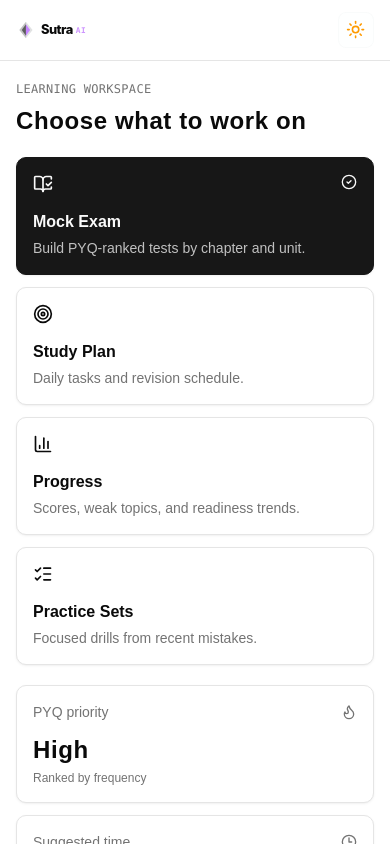
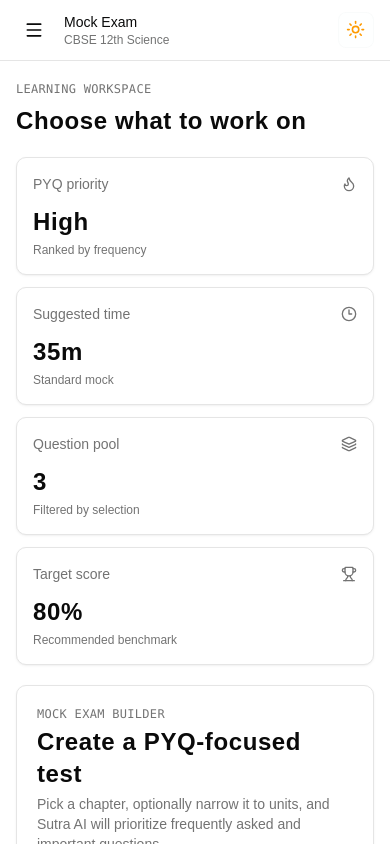
Before and after one commit to randomboy24/sutra-ai, a Next.js app in the folder frontend/: page /dashboard in a window 390 px wide. Shown: the top 844 px of the page. Built offline with nearby package versions, Linux system fonts and the light colour scheme.

Commit message:
Add mobile dashboard section menu

```diff
--- a/frontend/components/dashboard/mock-exam-dashboard.tsx
+++ b/frontend/components/dashboard/mock-exam-dashboard.tsx
@@ -12,6 +12,7 @@ import {
   FlameIcon,
   Layers3Icon,
   ListChecksIcon,
+  MenuIcon,
   PlayIcon,
   RotateCcwIcon,
   SearchIcon,
@@ -324,6 +325,7 @@ const dashboardSections: {
 
 export function MockExamDashboard() {
   const [activeSection, setActiveSection] = useState<DashboardSection>("mock");
+  const [mobileMenuOpen, setMobileMenuOpen] = useState(false);
   const [mode, setMode] = useState<ExamMode>("setup");
   const [subjectId, setSubjectId] = useState(subjects[0].id);
   const [chapterId, setChapterId] = useState(subjects[0].chapters[0].id);
@@ -500,6 +502,14 @@ export function MockExamDashboard() {
     }
   };
 
+  const selectSection = (sectionId: DashboardSection) => {
+    setActiveSection(sectionId);
+    setMobileMenuOpen(false);
+  };
+
+  const activeSectionConfig =
+    dashboardSections.find((section) => section.id === activeSection) ?? dashboardSections[0];
+
   if (mode === "exam" && activeQuestion) {
     return (
       <main className="min-h-screen bg-background text-foreground">
@@ -640,10 +650,20 @@ export function MockExamDashboard() {
       <header className="sticky top-0 z-20 border-b bg-background/90 backdrop-blur supports-[backdrop-filter]:bg-background/70">
         <div className="mx-auto flex max-w-7xl items-center justify-between gap-3 px-4 py-3 sm:px-5 lg:px-8">
           <div className="flex min-w-0 items-center gap-3">
-            <Logo className="h-5 w-28 shrink-0" />
+            <Button
+              variant="ghost"
+              size="icon"
+              className="h-9 w-9 lg:hidden"
+              onClick={() => setMobileMenuOpen((open) => !open)}
+              aria-expanded={mobileMenuOpen}
+              aria-label="Open dashboard sections"
+            >
+              <MenuIcon className="h-5 w-5" />
+            </Button>
+            <Logo className="hidden h-5 w-28 shrink-0 sm:block" />
             <div className="hidden h-6 w-px bg-border sm:block" />
-            <div className="hidden min-w-0 sm:block">
-              <p className="truncate text-sm font-medium">Dashboard</p>
+            <div className="min-w-0">
+              <p className="truncate text-sm font-medium">{activeSectionConfig.label}</p>
               <p className="truncate text-muted-foreground text-xs">CBSE 12th Science</p>
             </div>
           </div>
@@ -652,6 +672,21 @@ export function MockExamDashboard() {
             <UserButton />
           </div>
         </div>
+
+        {mobileMenuOpen ? (
+          <div className="border-t bg-background px-4 py-3 lg:hidden">
+            <div className="grid gap-2">
+              {dashboardSections.map((section) => (
+                <MobileSectionButton
+                  key={section.id}
+                  section={section}
+                  active={activeSection === section.id}
+                  onClick={() => selectSection(section.id)}
+                />
+              ))}
+            </div>
+          </div>
+        ) : null}
       </header>
 
       <div className="mx-auto grid max-w-7xl gap-5 px-4 py-5 sm:px-5 lg:grid-cols-[240px_1fr] lg:px-8">
@@ -663,7 +698,7 @@ export function MockExamDashboard() {
                 icon={section.icon}
                 label={section.label}
                 active={activeSection === section.id}
-                onClick={() => setActiveSection(section.id)}
+                onClick={() => selectSection(section.id)}
               />
             ))}
           </nav>
@@ -675,13 +710,13 @@ export function MockExamDashboard() {
             <h1 className="font-bold text-2xl tracking-wide sm:text-3xl">Choose what to work on</h1>
           </div>
 
-          <div className="grid gap-3 sm:grid-cols-2 xl:grid-cols-4">
+          <div className="hidden gap-3 sm:grid sm:grid-cols-2 xl:grid-cols-4">
             {dashboardSections.map((section) => (
               <DashboardSectionCard
                 key={section.id}
                 section={section}
                 active={activeSection === section.id}
-                onClick={() => setActiveSection(section.id)}
+                onClick={() => selectSection(section.id)}
               />
             ))}
           </div>
@@ -1039,6 +1074,38 @@ function QuestionPreview({ questions, selectedChapter }: { questions: Question[]
   );
 }
 
+function MobileSectionButton({
+  section,
+  active,
+  onClick,
+}: {
+  section: (typeof dashboardSections)[number];
+  active: boolean;
+  onClick: () => void;
+}) {
+  const Icon = section.icon;
+
+  return (
+    <button
+      className={`flex min-h-12 items-center gap-3 rounded-lg border px-3 py-2 text-left transition-colors ${
+        active
+          ? "border-primary bg-primary text-primary-foreground"
+          : "bg-card text-card-foreground hover:bg-accent hover:text-accent-foreground"
+      }`}
+      onClick={onClick}
+      type="button"
+    >
+      <Icon className="h-4 w-4 shrink-0" />
+      <div className="min-w-0">
+        <p className="truncate text-sm font-medium">{section.label}</p>
+        <p className={`truncate text-xs ${active ? "text-primary-foreground/75" : "text-muted-foreground"}`}>
+          {section.description}
+        </p>
+      </div>
+    </button>
+  );
+}
+
 function DashboardSectionCard({
   section,
   active,
```
